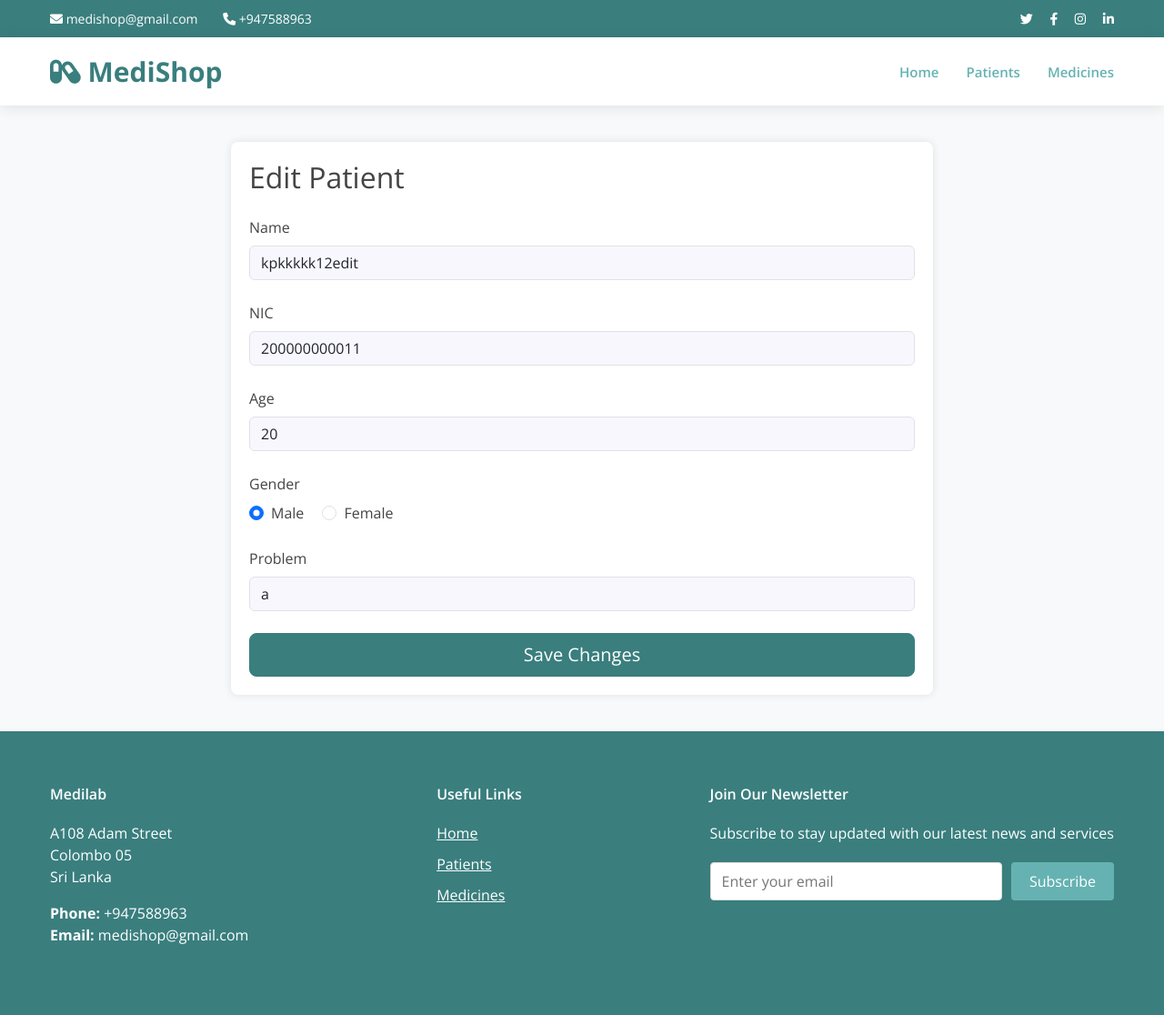
After one commit to kpkmaduwantha9/mediapplication, a Django app: page /patient/edit_patient/3/ in a window 1280 px wide. The commit adds this page. Shown: the whole page at 91% size. Run offline with Django 5.2, Linux system fonts and the light colour scheme; data comes from the database, SQL or seed files in the repository; both versions use the stored data as it was after the commit.

Commit message:
patient done

```diff
--- /dev/null
+++ b/patient/templates/patient/edit_patient.html
@@ -0,0 +1,112 @@
+{% extends 'base.html' %}
+
+{% block title %}Edit Patient - MediShop{% endblock %}
+
+{% block content %}
+<title>Edit Patient</title>
+<link href="https://cdn.jsdelivr.net/npm/bootstrap@5.3.2/dist/css/bootstrap.min.css" rel="stylesheet">
+<style>
+    body {
+        background-color: #f8f9fa;
+        padding: 20px;
+    }
+    .form-container {
+        background-color: #ffffff;
+        border-radius: 8px;
+        padding: 20px;
+        box-shadow: 0 0 10px rgba(0,0,0,0.1);
+    }
+    .form-control {
+        background-color: #f8f7fd;
+    }
+    .form-label {
+        font-weight: 500;
+    }
+    .required::after {
+        content: " *";
+        color: red;
+    }
+
+    .btn-primary {
+        background-color: var(--primary-color);
+        border-color: var(--primary-color);
+        color: #ffffff;
+    }
+
+    .btn-primary:hover {
+        background-color: var(--secondary-color);
+        border-color: var(--secondary-color);
+    }
+
+    header {
+        margin-bottom: 40px;
+    }
+
+    footer {
+        margin-top: 40px;
+    }
+
+    .container {
+        margin-top: 50px;
+        margin-bottom: 50px;
+    }
+</style>
+
+<div class="container">
+    <div class="row justify-content-center">
+        <div class="col-md-8">
+            <div class="form-container">
+                <h2 class="mb-4">Edit Patient</h2>
+                <form id="editPatientForm" action="{% url 'edit_patient' patient.id %}" method="post">
+                    {% csrf_token %}
+
+                    <!-- Patient Name -->
+                    <div class="mb-4">
+                        <label for="id_name" class="form-label">Name</label>
+                        <input type="text" name="name" id="id_name" class="form-control" value="{{ patient.name }}" required>
+                    </div>
+
+                    <!-- NIC -->
+                    <div class="mb-4">
+                        <label for="id_nic" class="form-label">NIC</label>
+                        <input type="text" name="nic" id="id_nic" class="form-control" value="{{ patient.nic }}" required>
+                    </div>
+
+                    <!-- Age -->
+                    <div class="mb-4">
+                        <label for="id_age" class="form-label">Age</label>
+                        <input type="number" name="age" id="id_age" class="form-control" value="{{ patient.age }}" required>
+                    </div>
+
+                    <!-- Gender -->
+                    <div class="mb-4">
+                        <label for="id_gender" class="form-label">Gender</label>
+                        <div>
+                            <div class="form-check form-check-inline">
+                                <input class="form-check-input" type="radio" name="gender" id="id_male" value="male" {% if patient.gender == 'male' %}checked{% endif %} required>
+                                <label class="form-check-label" for="id_male">Male</label>
+                            </div>
+                            <div class="form-check form-check-inline">
+                                <input class="form-check-input" type="radio" name="gender" id="id_female" value="female" {% if patient.gender == 'female' %}checked{% endif %} required>
+                                <label class="form-check-label" for="id_female">Female</label>
+                            </div>
+                        </div>
+                    </div>
+
+                    <!-- Problem -->
+                    <div class="mb-4">
+                        <label for="id_problem" class="form-label">Problem</label>
+                        <input type="text" name="problem" id="id_problem" class="form-control" value="{{ patient.problem }}" required>
+                    </div>
+
+                    <!-- Submit Button -->
+                    <div class="d-grid">
+                        <button type="submit" class="btn btn-primary btn-lg">Save Changes</button>
+
+                    </div>
+                </form>
+            </div>
+        </div>
+    </div>
+</div>
+{% endblock %}
--- a/patient/templates/patient/patient_home.html
+++ b/patient/templates/patient/patient_home.html
@@ -43,7 +43,8 @@
                 <td>{{ patient.gender }}</td>
                 <td>{{ patient.problem }}</td>
                 <td>
-                    <a href="#" class="btn btn-warning btn-sm">Edit</a>
+                    <a href="{% url 'edit_patient' patient.id %}" class="btn btn-warning btn-sm">Edit</a>
+
                     <a href="{% url 'delete_patient' patient.id %}" class="btn btn-danger btn-sm">Delete</a>
 
                 </td>
--- a/patient/urls.py
+++ b/patient/urls.py
@@ -5,4 +5,5 @@ urlpatterns = [
     path('patienthome/', views.patient_home, name='patient_home'),  # Patient home
     path('addpatient/', views.add_patient, name='add_patient'),     # Add patient
     path('delete_patient/<int:id>/', views.delete_patient, name='delete_patient'),
+    path('edit_patient/<int:id>/', views.edit_patient, name='edit_patient'),
 ]
--- a/patient/views.py
+++ b/patient/views.py
@@ -21,3 +21,18 @@ def delete_patient(request, id):
     patient = get_object_or_404(Patient, id=id)
     patient.delete()
     return redirect('patient_home')
+
+
+def edit_patient(request, id):
+    patient = get_object_or_404(Patient, id=id)
+
+    if request.method == 'POST':
+        patient.name = request.POST.get('name')
+        patient.nic = request.POST.get('nic')
+        patient.age = request.POST.get('age')
+        patient.gender = request.POST.get('gender')
+        patient.problem = request.POST.get('problem')
+        patient.save()
+        return redirect('patient_home')  # Redirect to the patient list after editing
+
+    return render(request, 'patient/edit_patient.html', {'patient': patient})
```
Also changed, not shown: db.sqlite3.
